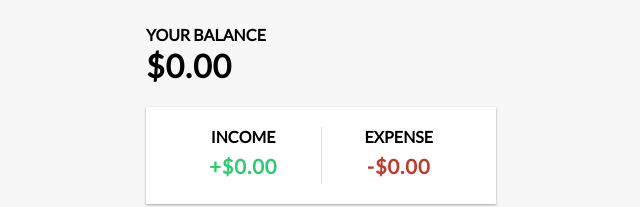
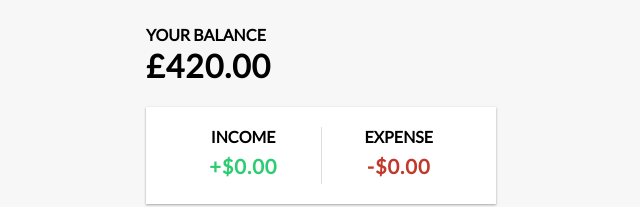
Before and after one commit to shivsgkashyap/expense-tracker, a React (Vite) app: page / in a window 1280 px wide. Shown: the top 207 px of the page, without its empty margins (319-959 px from the left). Built offline with nearby package versions, Linux system fonts and the light colour scheme.

Commit message:
Rendering total balance based on context state

```diff
--- a/src/components/Balance.jsx
+++ b/src/components/Balance.jsx
@@ -1,10 +1,16 @@
-import React from "react";
+import React, { useContext } from "react";
+import { GlobalContext } from "../context/GlobalState";
 
 const Balance = () => {
+  const { transactions } = useContext(GlobalContext);
+
+  const amounts = transactions.map((transaction) => transaction.amount);
+  const total = amounts.reduce((acc, item) => (acc += item), 0).toFixed(2);
+
   return (
     <>
       <h4>Your Balance</h4>
-      <h1 id="balance">$0.00</h1>
+      <h1 id="balance">£{total}</h1>
     </>
   );
 };
```
